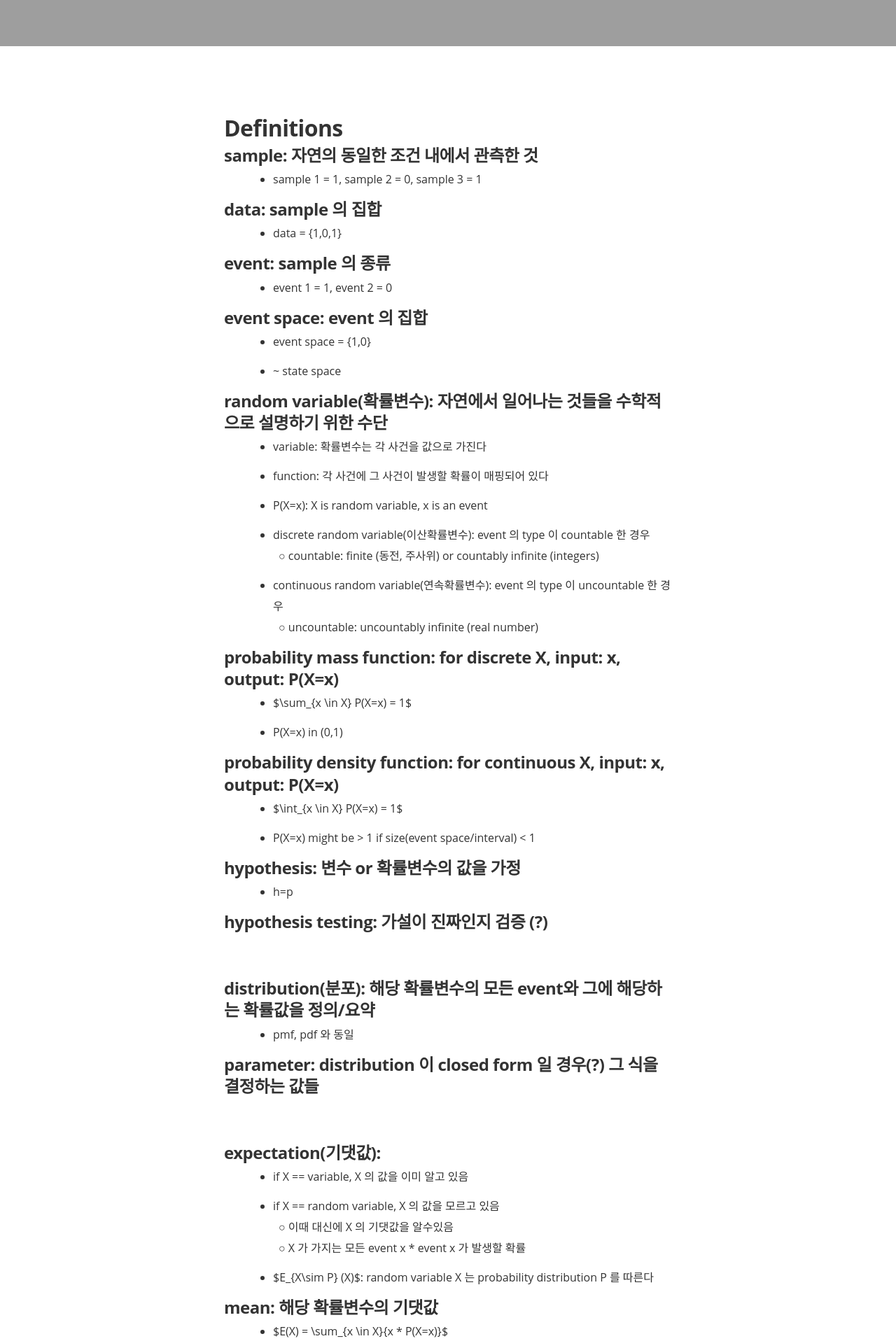
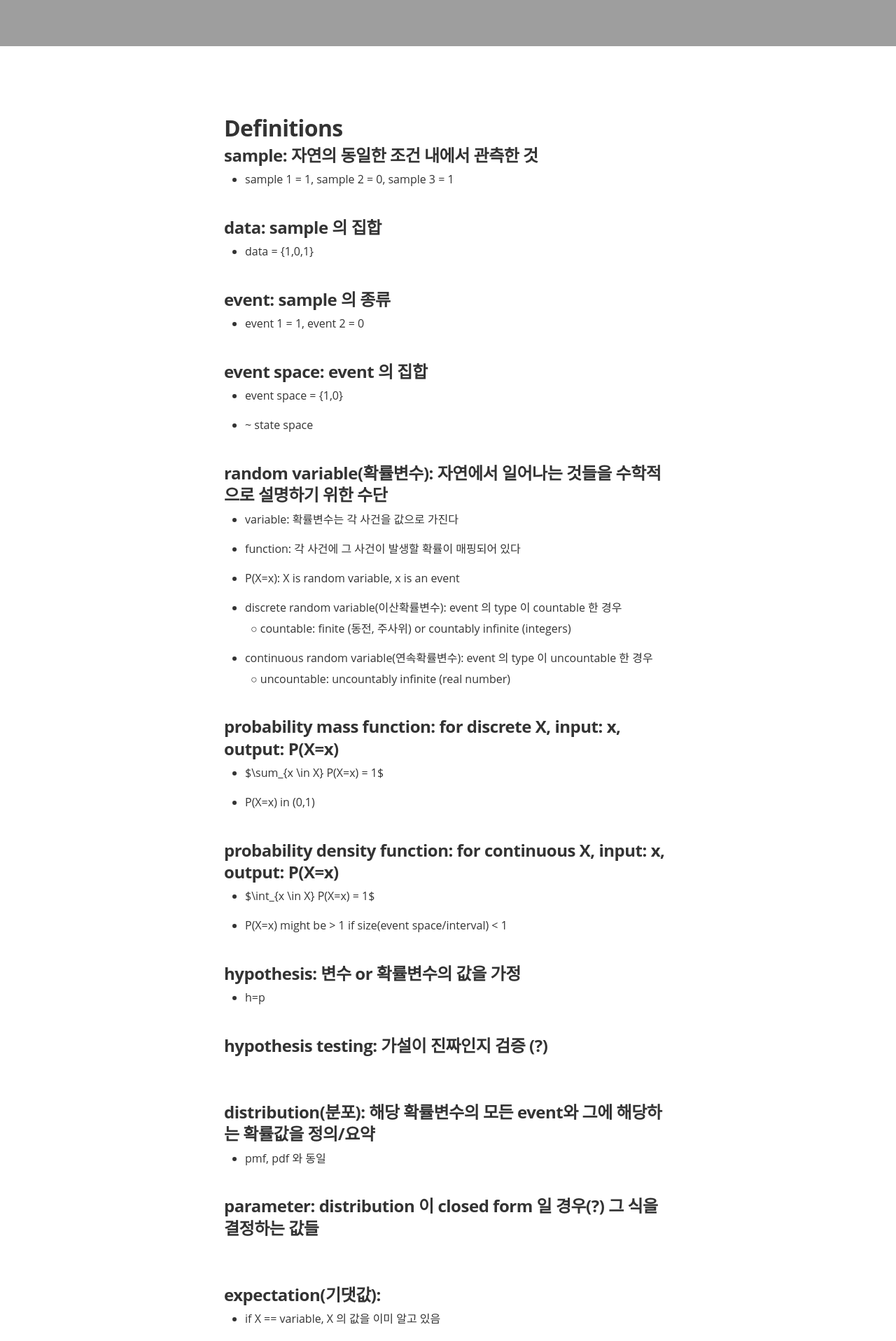
Before and after one commit to minniie/minniie.github.io, a Jekyll site: the page built from _posts/2021-07-27-probability.markdown, in a window 1280 px wide. Shown: the part 834-2750 px from the top of the page at 70% size. Built offline with Jekyll 4.4.1, drawn with Linux system fonts in a browser that asks for light colours; nearby versions of some CDN libraries; some web fonts are replaced; grey boxes are pictures that could not be loaded.

Commit message:
Update main.sass

```diff
--- a/css/main.sass
+++ b/css/main.sass
@@ -432,7 +432,7 @@ body
         mmargin-left: -26px
         padding-bottom: 3px
     ul, ol
-      padding: 0 auto
+      padding: 0 0 golden-ratio(1rem,  1)
       margin: 0
     li
       padding: 0
```
